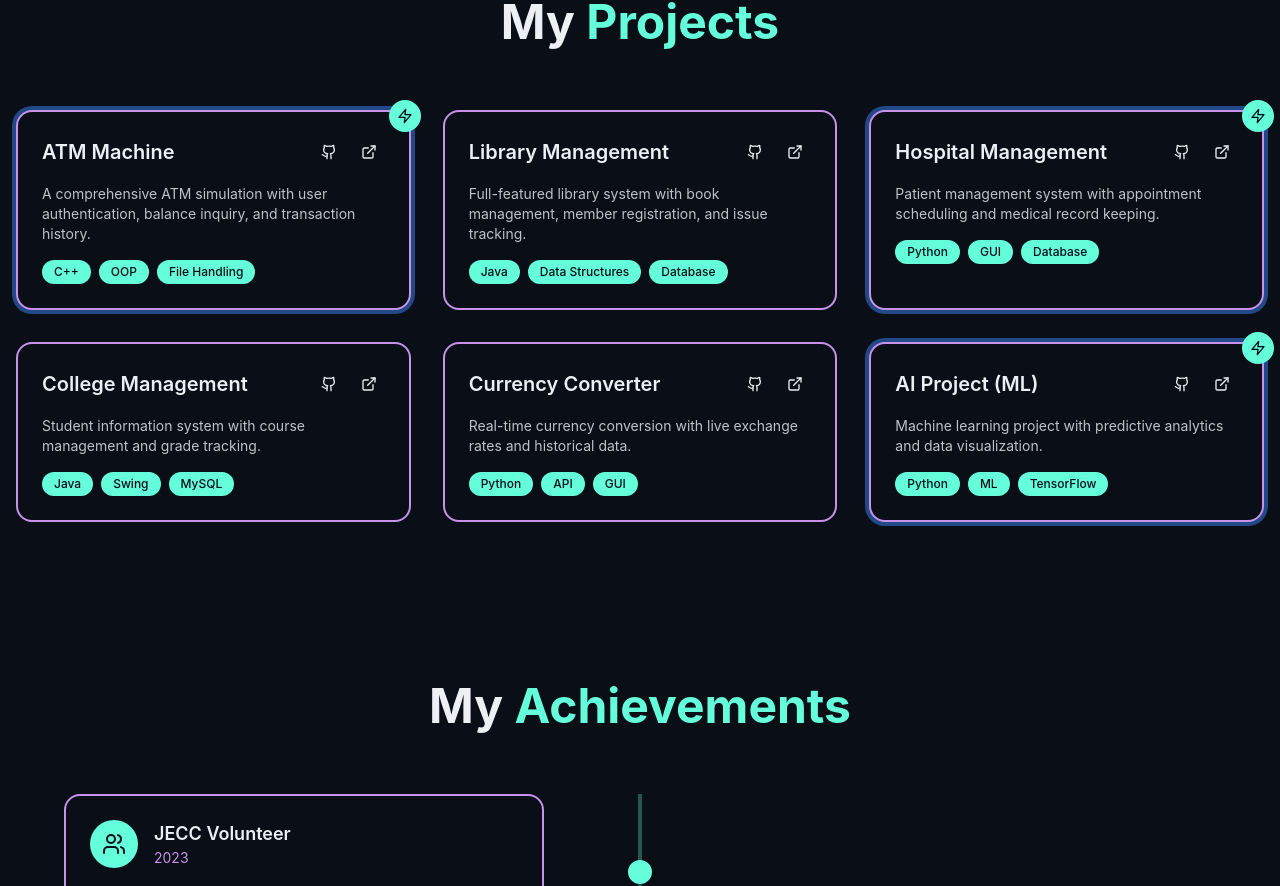
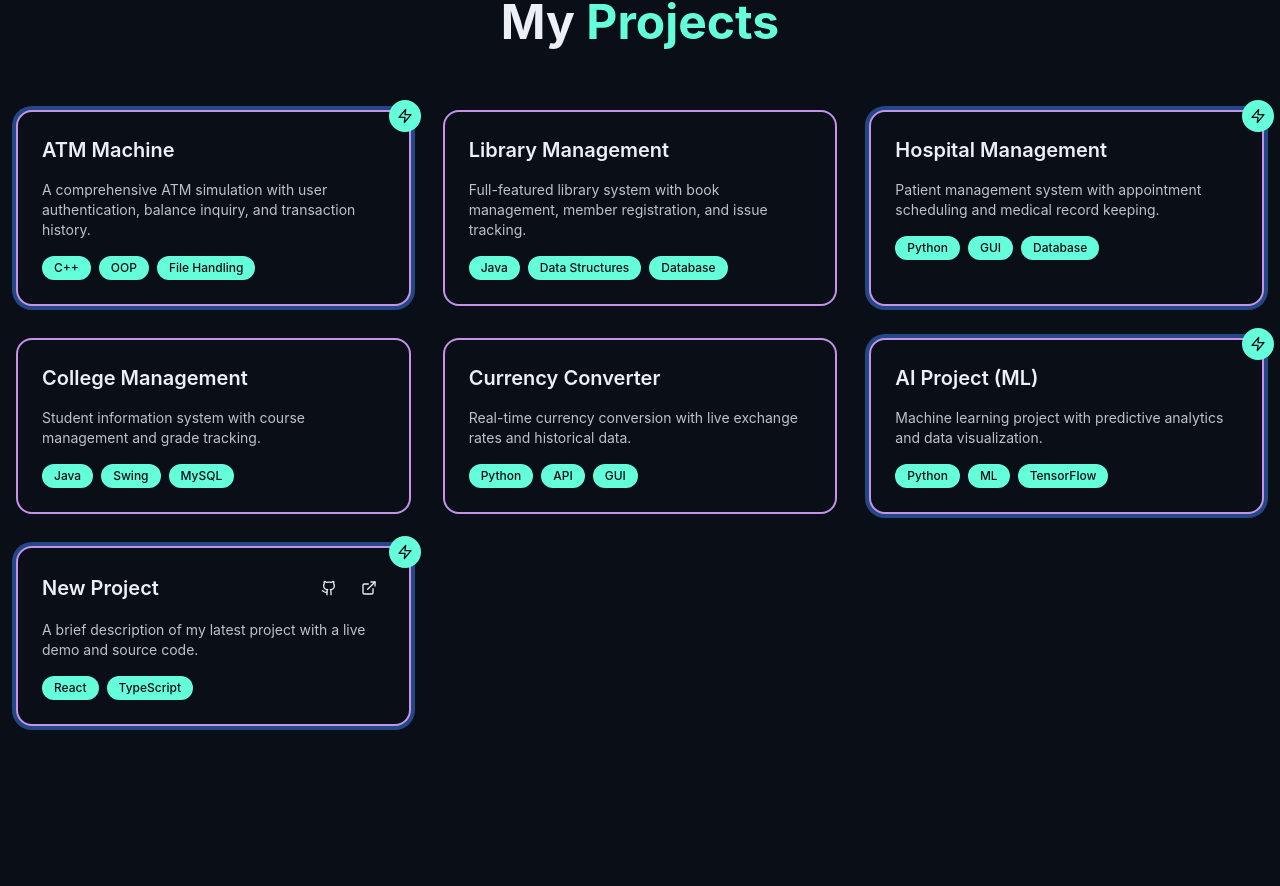
Before and after one commit to pratyaksh3107/portfolio, a React (Vite) app: page / in a window 1280 px wide. Shown: the part 1506-2392 px from the top of the page. Built offline with nearby package versions, Linux system fonts and the light colour scheme.

Commit message:
Add Project interface and optional GitHub/live links to Projects component
Co-authored-by: mathurpratyaksh2006 <mathurpratyaksh2006@gmail.com>

```diff
--- a/src/components/Projects.tsx
+++ b/src/components/Projects.tsx
@@ -5,8 +5,17 @@ interface ProjectsProps {
   isDarkMode: boolean;
 }
 
+interface Project {
+  title: string;
+  description: string;
+  tech: string[];
+  featured: boolean;
+  githubUrl?: string;
+  liveUrl?: string;
+}
+
 const Projects: React.FC<ProjectsProps> = ({ isDarkMode }) => {
-  const projects = [
+  const projects: Project[] = [
     {
       title: 'ATM Machine',
       description: 'A comprehensive ATM simulation with user authentication, balance inquiry, and transaction history.',
@@ -43,6 +52,15 @@ const Projects: React.FC<ProjectsProps> = ({ isDarkMode }) => {
       tech: ['Python', 'ML', 'TensorFlow'],
       featured: true,
     },
+    // New project entry - replace links and details with your real project
+    {
+      title: 'New Project',
+      description: 'A brief description of my latest project with a live demo and source code.',
+      tech: ['React', 'TypeScript'],
+      featured: true,
+      githubUrl: 'https://github.com/your-username/your-repo',
+      liveUrl: 'https://your-project-link.example.com',
+    },
   ];
 
   return (
@@ -68,12 +86,28 @@ const Projects: React.FC<ProjectsProps> = ({ isDarkMode }) => {
               <div className="flex items-center justify-between mb-4">
                 <h3 className={`text-xl font-semibold ${isDarkMode ? 'text-[#ECEFF4]' : 'text-gray-900'}`}>{project.title}</h3>
                 <div className="flex gap-2">
-                  <button className={`p-2 rounded-full transition-colors ${isDarkMode ? 'hover:bg-[#64FFDA] hover:text-[#0A0E17]' : 'hover:bg-blue-600 hover:text-white'}`}>
-                    <Github className="w-4 h-4" />
-                  </button>
-                  <button className={`p-2 rounded-full transition-colors ${isDarkMode ? 'hover:bg-[#C792EA] hover:text-[#0A0E17]' : 'hover:bg-purple-600 hover:text-white'}`}>
-                    <ExternalLink className="w-4 h-4" />
-                  </button>
+                  {project.githubUrl && (
+                    <a
+                      href={project.githubUrl}
+                      target="_blank"
+                      rel="noopener noreferrer"
+                      aria-label={`${project.title} GitHub repository`}
+                      className={`p-2 rounded-full transition-colors ${isDarkMode ? 'hover:bg-[#64FFDA] hover:text-[#0A0E17]' : 'hover:bg-blue-600 hover:text-white'}`}
+                    >
+                      <Github className="w-4 h-4" />
+                    </a>
+                  )}
+                  {project.liveUrl && (
+                    <a
+                      href={project.liveUrl}
+                      target="_blank"
+                      rel="noopener noreferrer"
+                      aria-label={`${project.title} live demo`}
+                      className={`p-2 rounded-full transition-colors ${isDarkMode ? 'hover:bg-[#C792EA] hover:text-[#0A0E17]' : 'hover:bg-purple-600 hover:text-white'}`}
+                    >
+                      <ExternalLink className="w-4 h-4" />
+                    </a>
+                  )}
                 </div>
               </div>
 
```
